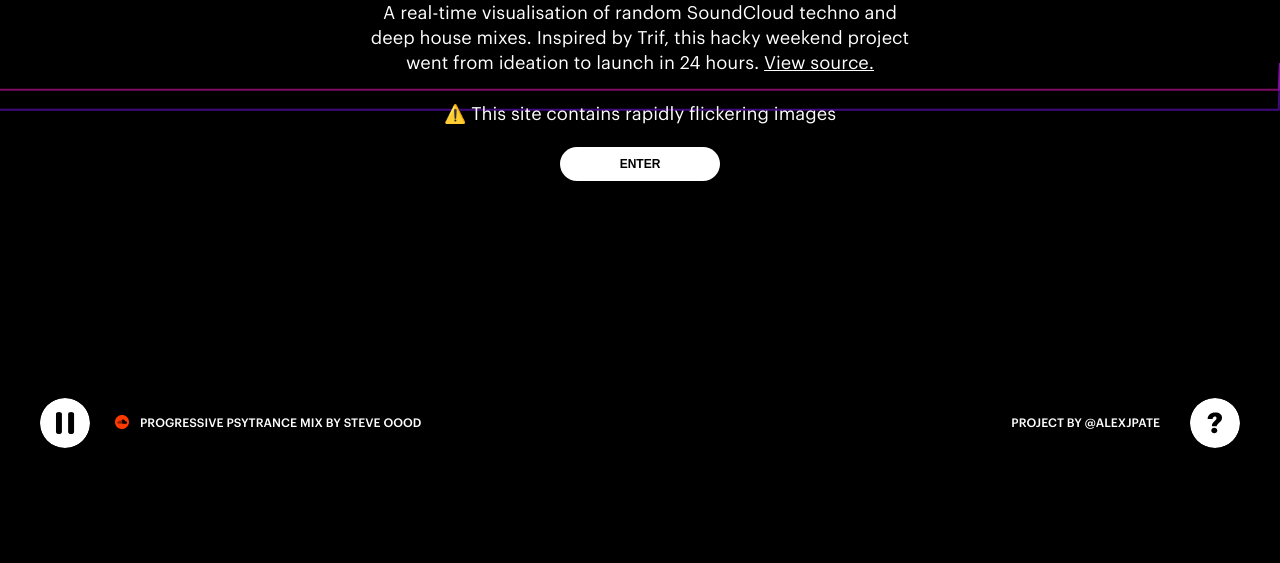
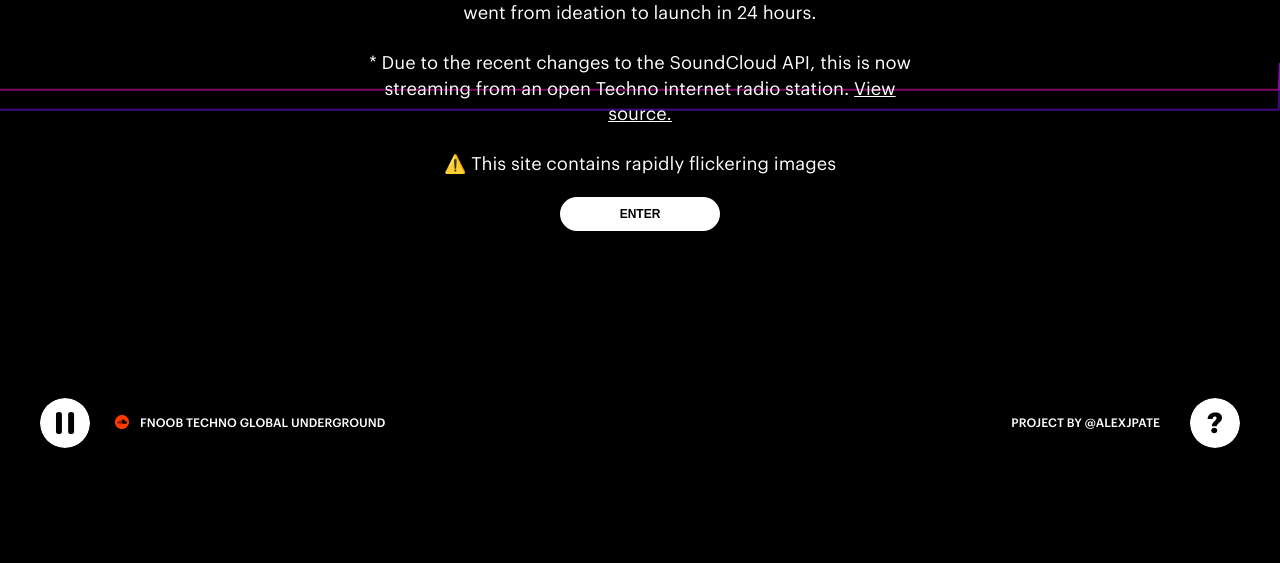
Before and after one commit to alexpate/inward, a website built with webpack: page src/index.html in a window 1280 px wide. Shown: the part 337-900 px from the top of the page. Built offline with nearby package versions, Linux system fonts and the light colour scheme; files whose address does not match are found by name.

Commit message:
Remove soundcloud

```diff
--- a/src/index.html
+++ b/src/index.html
@@ -18,7 +18,7 @@
       <div class="footer">
         <div class="footer__controls">
           <button class="btn btn--control" id="control-audio" data-playing="true"></button>
-          <a href="https://soundcloud.com/oood/progressive-psy-trance-mix-by" target="_blank" class="footer__controls__link footer__controls__now-playing">Progressive Psytrance Mix By Steve Oood</a>
+          <a href="http://www.fnoobtechno.com/radio" target="_blank" class="footer__controls__link footer__controls__now-playing">FNOOB TECHNO GLOBAL UNDERGROUND</a>
         </div>
         <div class="footer__controls">
           <a href="https://twitter.com/alexjpate" target="_blank" class="footer__controls__link footer__controls__credit">Project by @alexjpate</a>
@@ -31,8 +31,12 @@
         <canvas id="about-waveform" width="100%" height="800"></canvas>
         <div class="about__container">
           <h1 class="about__title">inward</h1>
-          <p class="about__copy">A real-time visualisation of random SoundCloud techno and deep house mixes. Inspired by Trif, this hacky weekend project went from ideation to launch in 24 hours. <a href="https://github.com/alexpate/inward" target="_blank">View source.</a>
-          <br/><br/>⚠️ This site contains rapidly flickering images</p>
+          <p class="about__copy">
+            A real-time visualisation of random SoundCloud * techno and deep house mixes. Inspired by Trif, this hacky weekend project went from ideation to launch in 24 hours.
+            <br /><br />* Due to the recent changes to the SoundCloud API, this is now streaming from an open Techno internet radio station.
+            <a href="https://github.com/alexpate/inward" target="_blank">View source.</a>
+            <br/><br/>⚠️ This site contains rapidly flickering images
+          </p>
           <button class="btn about__btn control-toggle-about control-loading">Loading</button>
         </div>
       </section>
--- a/src/js/app.js
+++ b/src/js/app.js
@@ -124,7 +124,8 @@ const CheckIfMobile = () => {
 //
 const ConfigAudio = () => {
   audio = new Audio();
-  audio.src = `https://api.soundcloud.com/tracks/${TRACK}/stream?client_id=${CLIENT_ID}`;
+  // audio.src = `https://api.soundcloud.com/tracks/${TRACK}/stream?client_id=${CLIENT_ID}`;
+  audio.src = "http://play.fnoobtechno.com:2199/;";
   audio.controls = false;
   audio.autoplay = true;
   audio.crossOrigin = 'anonymous';
```
